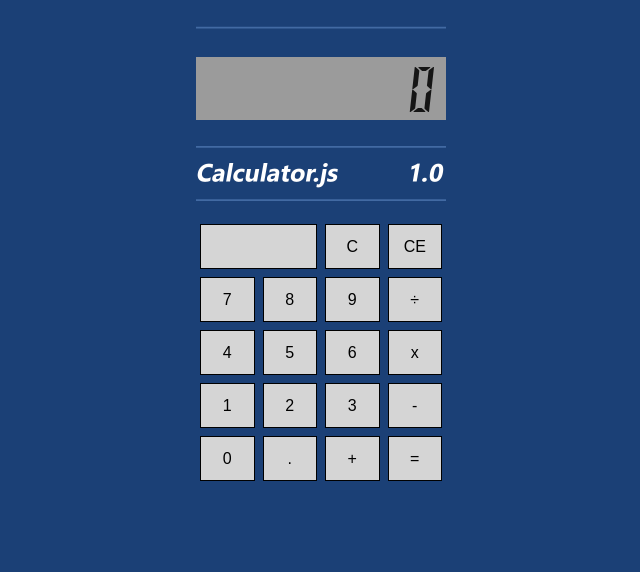
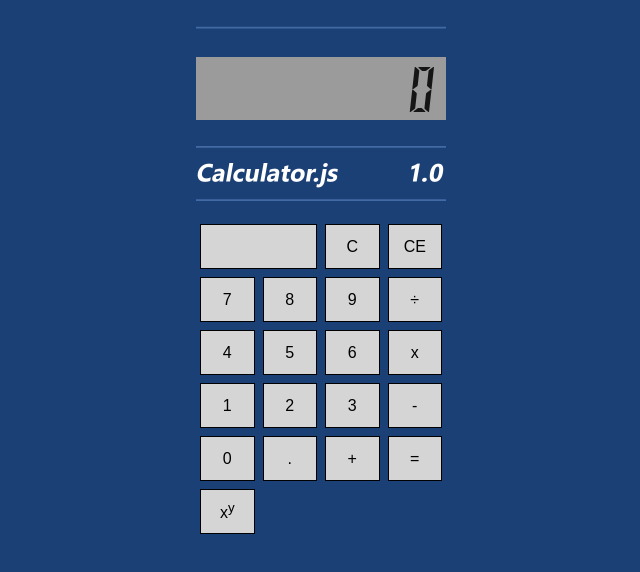
Before and after one commit to Wilcolab/Anythink-Market-dqkd9ujg, a website: page public/index.html in a window 1280 px wide. Shown: the whole page, without its empty margins (319-959 px from the left). Drawn offline with Linux system fonts and the light colour scheme.

Commit message:
Add new button feature

```diff
--- a/public/index.html
+++ b/public/index.html
@@ -41,6 +41,9 @@
             <button class="btn" onClick="equalPressed()">=</button>
 
             <!-- TODO: Buttons -->
+             <!-- add a button for a power (or exponential) function -->
+            <button class="btn" onClick="operationPressed('^')">x<sup>y</sup></button>
+
           </div>
         </div>
       </div>
```
